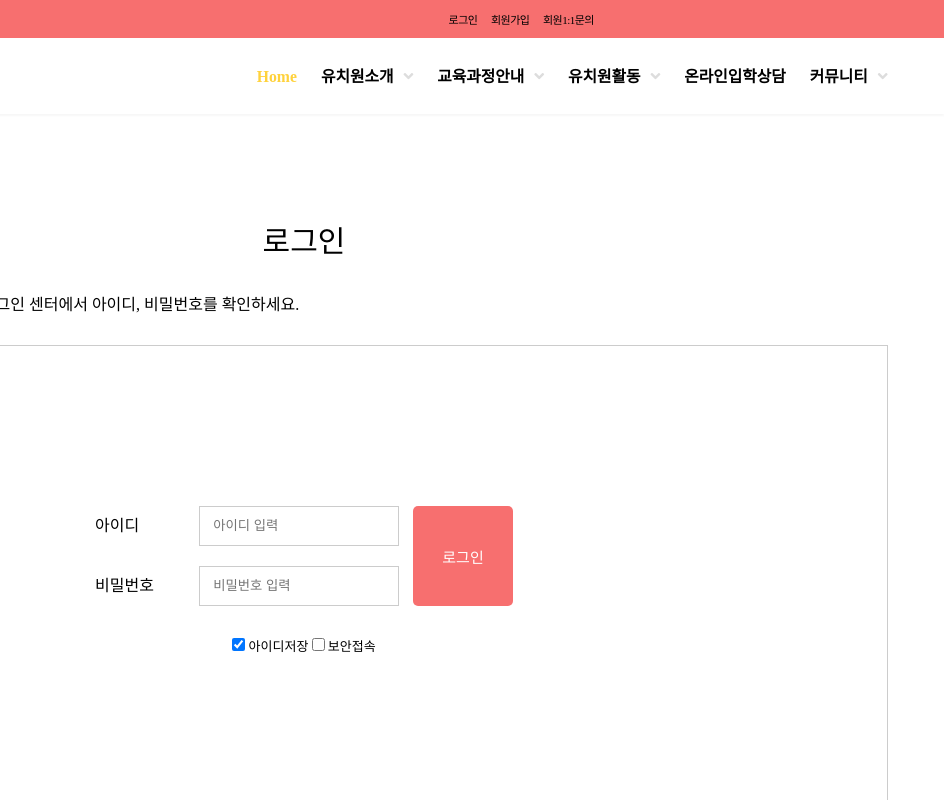
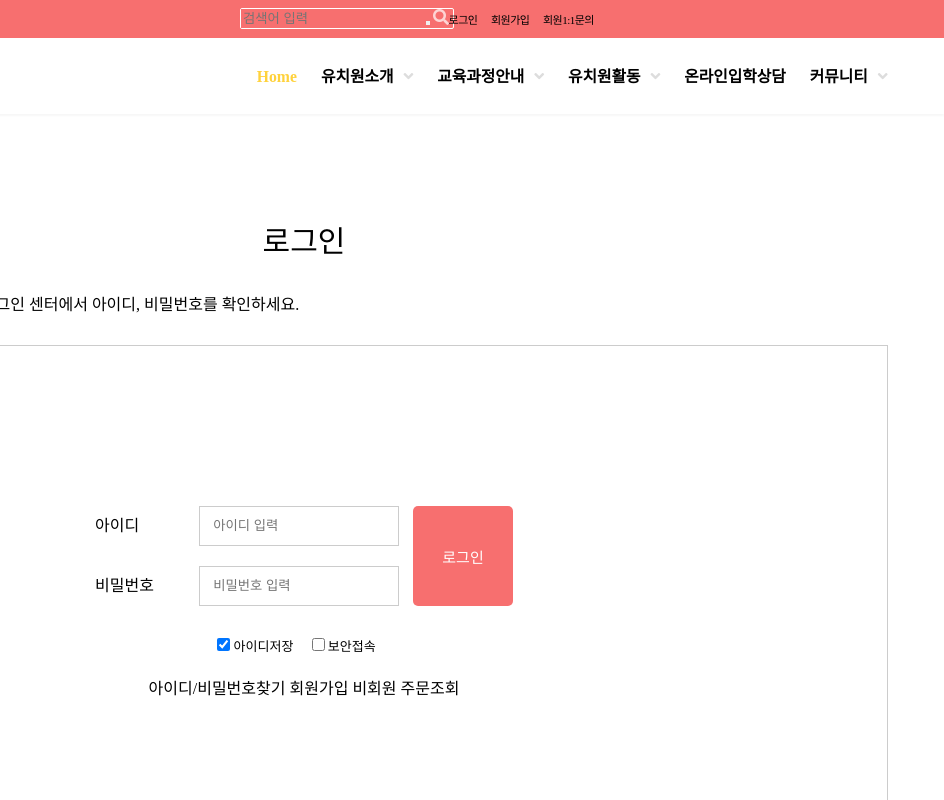
Before and after one commit to glass1201/kindergarten_kim, a plain HTML site: page login.html in a window 1280 px wide. Shown: the top 800 px of the page, 336-1280 px from the left. Drawn offline with Linux system fonts and the light colour scheme.

Commit message:
search_box

```diff
--- a/css/common.css
+++ b/css/common.css
@@ -33,6 +33,21 @@
     padding:10px 0;
     letter-spacing:-0.5px;
     position:relative;
+}
+.topmenu .search_box {
+    position:absolute;
+    top:8px; left:45%;
+}
+.topmenu .search_box input {
+    border:none;
+    padding:2px;
+    background:#f76f6f;
+    color:#fff;
+}
+.topmenu .search_box fieldset {
+    border:1px solid #fff;
+    padding-right:5px;
+    border-radius:2px;
 }
 .topmenu a {transition: all 0.5s}
 .topmenu a:hover {color:rgba(255,255,255,1)}
--- a/css/login.css
+++ b/css/login.css
@@ -46,3 +46,6 @@
     text-align:center;
     font-size:13px;
 }
+#login_page .login_form .check label {
+    margin-right:15px;
+}
--- a/login.html
+++ b/login.html
@@ -16,10 +16,21 @@
     <div class="skip">
         <a href="#section">본문 바로가기</a>
     </div>
-
     <header id="header">
 
         <div class="topmenu">
+            <div class="search_box">
+                <form action="#">
+                    <fieldset>
+                        <legend>검색</legend>
+                        <input type="text" placeholder="검색어 입력">
+                        <button type="submit">
+                            <span class="blind">검색전송</span>
+                        </button>
+                        <i class="fas fa-search"></i>
+                    </fieldset>
+                </form>
+            </div>
             <div class="row cf">
                 <div class="sns">
                     <a href="#"><i class="fas fa-phone-square"></i>
@@ -87,13 +98,15 @@
         </div>
     </header>
 
+
+
     <section id="login_page">
         <div class="login_box row">
             <h2>로그인</h2>
             <form action="#" method="post" class="login_form">
                 <fieldset>
                     <legend>로그인</legend>
-                </fieldset>
+
                 <p class="comment">
                     ※ 아이디/비밀번호를 잊으셨나요? 통합로그인 센터에서 아이디, 비밀번호를 확인하세요.
                 </p>
@@ -111,8 +124,17 @@
                         <input type="checkbox" id="secacc" value="secacc">
                         <label for="secacc">보안접속</label>
                     </div>
+                    <div class="content">
+                        <span>아이디/비밀번호찾기</span>
+                        <span>회원가입</span>
+                        <span>비회원 주문조회</span>
+                    </div>
                 </div>
+               </fieldset>
+
+
             </form>
+
         </div>
     </section>
 
```
Also changed, not shown: index.html (+12 -0 lines), join.html (+12 -0 lines).
